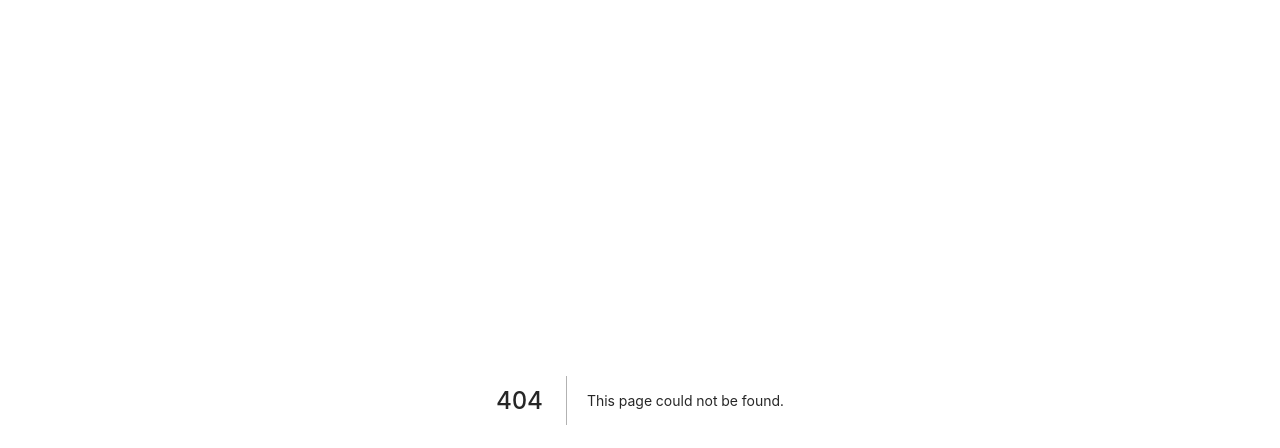
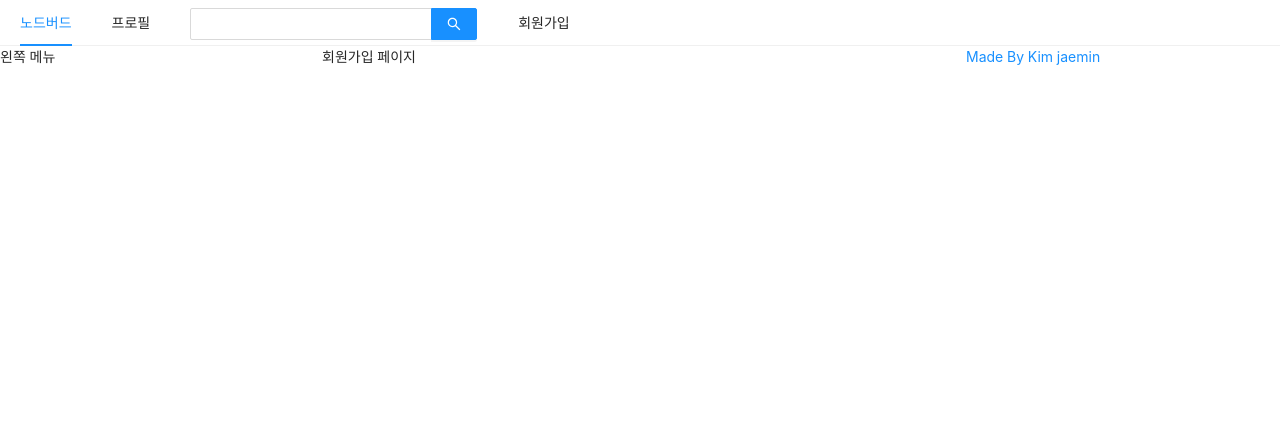
Before and after one commit to Kim-Jaemin420/react-nodebird, a Next.js app in the folder front/: page /signup in a window 1280 px wide. Before the commit this address had no page. Shown: the top 448 px of the page. Built offline with nearby package versions, Linux system fonts and the light colour scheme.

Commit message:
회원가입 페이지

```diff
--- /dev/null
+++ b/front/pages/signup.js
@@ -0,0 +1,15 @@
+import AppLayout from '../components/AppLayout';
+import Head from 'next/head';
+
+const Signup = () => {
+  return (
+    <>
+      <Head>
+        <title>회원가입 | Node bird</title>
+      </Head>
+      <AppLayout>회원가입 페이지</AppLayout>
+    </>
+  );
+};
+
+export default Signup;
```
